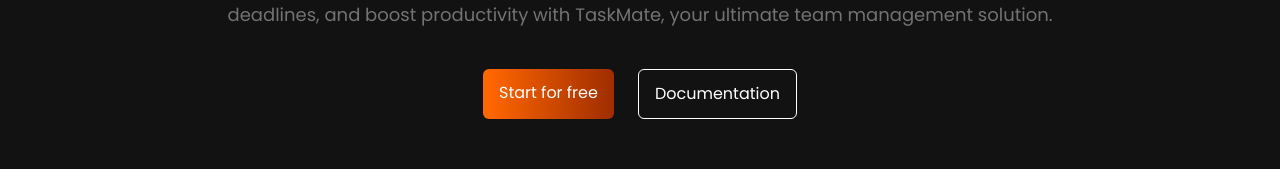
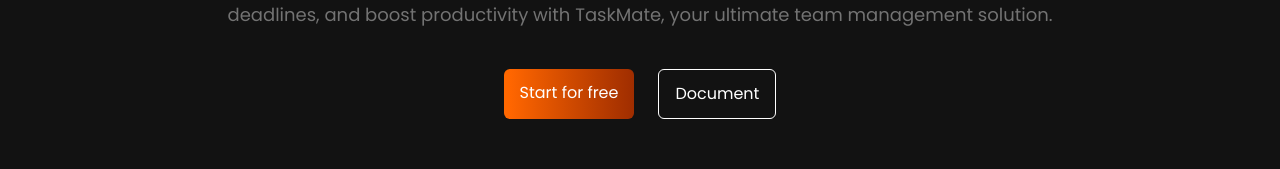
Before and after one commit to ArchitTomar/Task_mate, a React (Vite) app in the folder taskmate/: page / in a window 1280 px wide. Shown: the part 434-603 px from the top of the page. Built offline with nearby package versions, Linux system fonts and the light colour scheme.

Commit message:
Update in Component
Hero section

```diff
--- a/taskmate/src/Components/Herosection.jsx
+++ b/taskmate/src/Components/Herosection.jsx
@@ -18,7 +18,7 @@
           Start for free
         </a>
         <a href="#" className="py-3 px-4 mx-3 rounded-md border">
-          Documentation
+          Document
         </a>
       </div>
       <div className="flex mt-10 justify-center">
```
